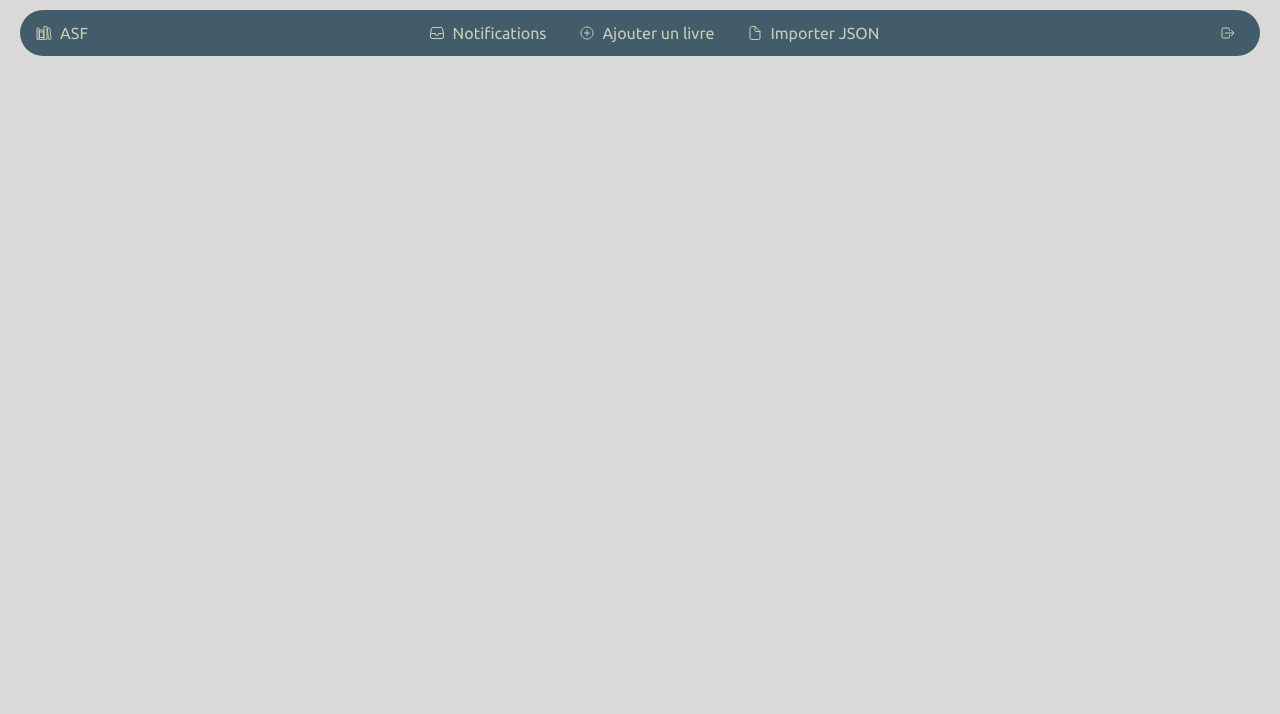
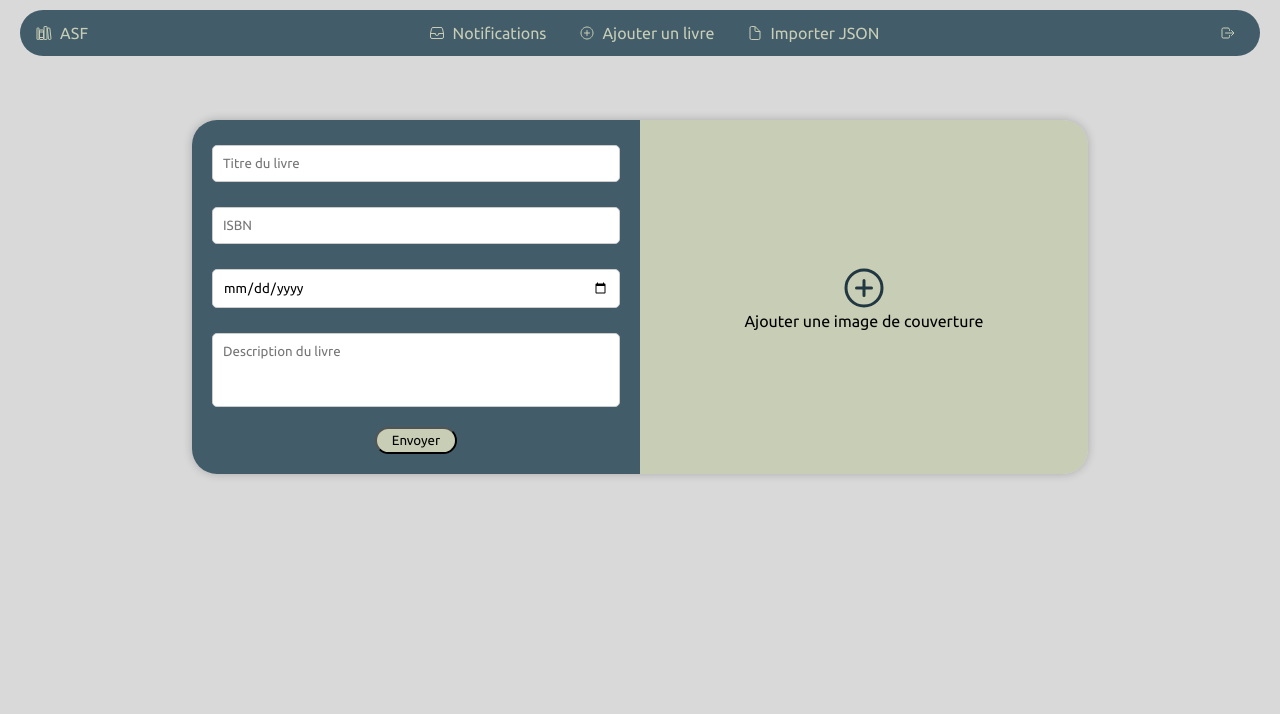
Before and after one commit to nZo95/biblio_version2, a PHP site: page /admin_interface_BBV2/index.html in a window 1280 px wide. Shown: the top 714 px of the page. Run offline with PHP 8.4, Linux system fonts and the light colour scheme.

Commit message:
Interface admin updated
Formulaire d'ajout de livre terminé

```diff
--- a/admin_interface_BBV2/assets/css/style.css
+++ b/admin_interface_BBV2/assets/css/style.css
@@ -67,3 +67,71 @@ body {
 .navigation li:last-child {
   margin-left: auto;
 }
+
+/* =============== Contenu de la paeg ================ */
+
+.book-card {
+  display: flex;
+  width: 70%;
+  margin: 5% auto;
+  box-shadow: 0 0 10px rgba(0, 0, 0, 0.219);
+  border-radius: 25px;
+  overflow: hidden;
+}
+
+.left-panel, .right-panel {
+  flex: 1;
+  padding: 20px;
+  display: flex;
+  flex-direction: column;
+  justify-content: center;
+  gap: 15px;
+}
+
+.left-panel {
+  background-color: var(--Bleu_clair);
+  align-items: center;
+  text-align: center;
+}
+
+.right-panel {
+  background-color: var(--Beige);
+  align-items: center;
+  text-align: center;
+}
+
+.right-panel .add-image {
+  display: flex;
+  flex-direction: column;
+  align-items: center;
+  justify-content: center;
+  cursor: pointer;
+}
+
+.right-panel .add-image ion-icon {
+  font-size: 48px;
+  color: var(--Bleu_foncé);
+}
+
+input, textarea {
+  width: 100%;
+  padding: 10px;
+  margin: 5px 0;
+  box-sizing: border-box;
+  border: 1px solid #ccc;
+  border-radius: 5px;
+}
+
+textarea {
+  resize: none; /* Ca empêche de pouvoir agrandir la taille de l'input */
+}
+
+/* =============== Pr le bouton d'envoi ================ */
+
+.send-button {
+  background-color: var(--Beige);
+  border-radius: 25px;
+  height: 10%;
+  width: 20%;
+
+}
--- /dev/null
+++ b/admin_interface_BBV2/assets/js/main.js
@@ -0,0 +1,21 @@
+document.getElementById('imageInput').addEventListener('change', function(e) {
+    var file = e.target.files[0]; // Récupérer l'image qu'on veut
+
+    if (file) {
+
+        var reader = new FileReader();
+
+        reader.onload = function(e) {
+
+            var result = e.target.result;
+
+            // Afficher l'image
+            var img = document.getElementById('coverImage');
+            img.src = result;
+            img.style.display = 'block';
+        };
+
+
+        reader.readAsDataURL(file);
+    }
+});
--- a/admin_interface_BBV2/index.html
+++ b/admin_interface_BBV2/index.html
@@ -52,16 +52,40 @@
                     <span class="icon">
                         <ion-icon name="log-out-outline"></ion-icon>
                     </span>
-                    <!-- <span class="title">Déconnexion</span> -->
                 </a>
             </li>
 
         </ul>
 
     </div>
+
+    <div class="book-card">
+        <div class="left-panel">
+            <input type="text" placeholder="Titre du livre" />
+            <input type="text" placeholder="ISBN" />
+            <input type="date" placeholder="Date de publication" />
+            <textarea placeholder="Description du livre" rows="4"></textarea>
+            <button class="send-button">Envoyer</button>
+        </div>
+        <div class="right-panel">
+            <input type="file" id="imageInput" style="display: none;" accept="image/*" /> <!-- ============ Pour ouvrir les fichiers pour choisir l'image du livre ============ -->
+            <div class="add-image" onclick="document.getElementById('imageInput').click();">
+                <ion-icon name="add-circle-outline"></ion-icon>
+                <p>Ajouter une image de couverture</p>
+            </div>
+            <img id="coverImage" style="max-width: 100%; display: none;"/>
+        </div>
+
+    </div>
+
+
+
+
+
      <!-- ============ Pour les îcones ============ -->
 
     <script type="module" src="https://unpkg.com/ionicons@7.1.0/dist/ionicons/ionicons.esm.js"></script>
     <script nomodule src="https://unpkg.com/ionicons@7.1.0/dist/ionicons/ionicons.js"></script>
+    <script src="assets/js/main.js"></script>
 </body>
 </html>
```
Also changed, not shown: admin_interface_BBV2/JSON.html (added), admin_interface_BBV2/notif.html (added).
